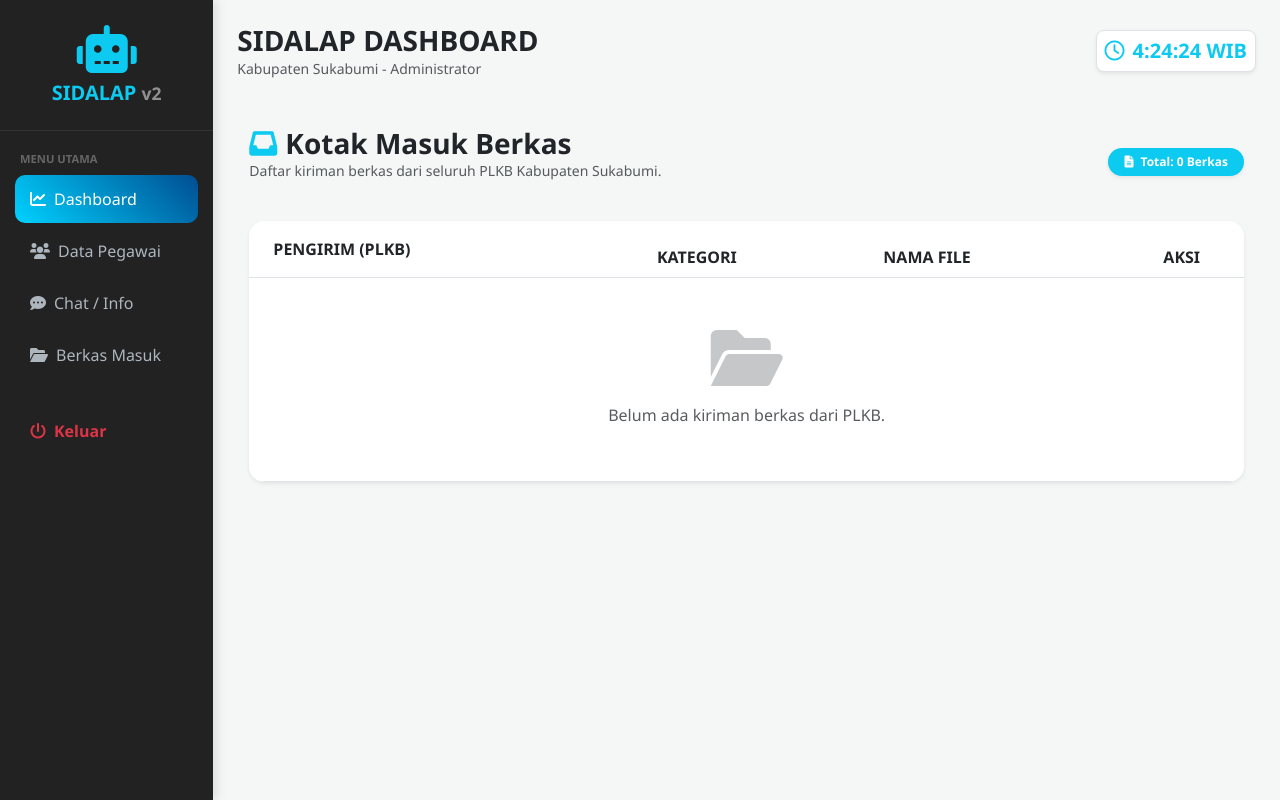
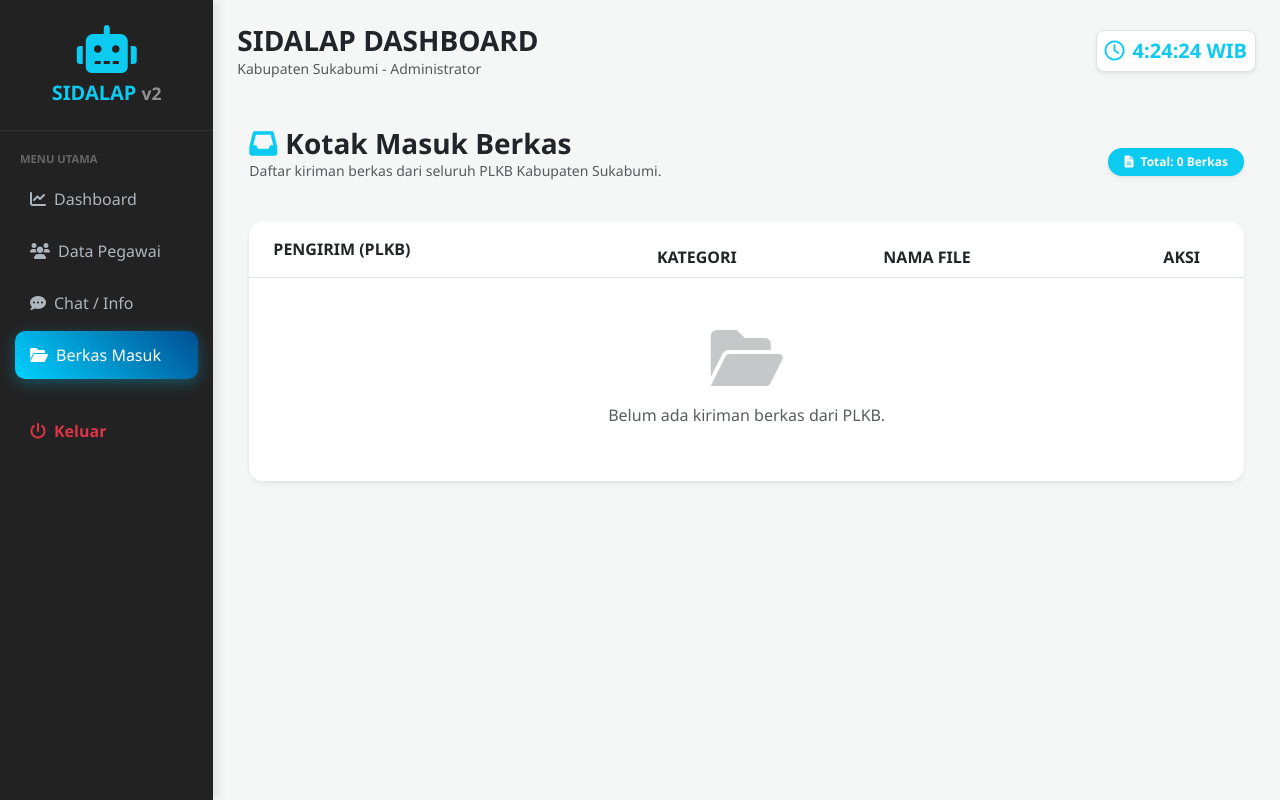
Before and after one commit to hamdanisaja007-star/HAMDANI, a Flask app: page /admin/berkas_masuk in a window 1280 px wide. Run offline with Flask 3, Linux system fonts and the light colour scheme; the visitor is signed in with stand-in values (Sample User, id 1); parts of the project's set-up code (start-up, migrations or seed data) failed here and were passed over.

Commit message:
Update index.html

```diff
--- a/templates/index.html
+++ b/templates/index.html
@@ -13,7 +13,7 @@
         .sidebar-header { padding: 25px 20px; text-align: center; border-bottom: 1px solid #333; }
         .nav-label { font-size: 0.7rem; font-weight: bold; color: #666; text-transform: uppercase; padding: 20px 20px 5px; }
         .nav-link { color: #adb5bd; transition: 0.3s; margin: 2px 15px; display: flex; align-items: center; padding: 12px 15px; text-decoration: none; border-radius: 10px; }
-        .nav-link:hover, .nav-link.active { color: white; background: linear-gradient(45deg, #00d2ff, #004e92); shadow: 0 4px 15px rgba(0, 210, 255, 0.3); }
+        .nav-link:hover, .nav-link.active { color: white; background: linear-gradient(45deg, #00d2ff, #004e92); box-shadow: 0 4px 15px rgba(0, 210, 255, 0.3); }
         .stat-card { transition: transform 0.2s; border: none; border-radius: 15px; }
         .stat-card:hover { transform: translateY(-5px); }
         .pointer { cursor: pointer; }
@@ -35,15 +35,15 @@
             <div class="nav-label">Menu Utama</div>
             <ul class="nav flex-column">
                 {% if session['user_role'] == 'admin' %}
-                    <li class="nav-item"><a class="nav-link active" href="/dashboard"><i class="fas fa-chart-line me-2"></i> Dashboard</a></li>
-                    <li class="nav-item"><a class="nav-link" href="/data_pegawai"><i class="fas fa-users me-2"></i> Data Pegawai</a></li>
-                    <li class="nav-item"><a class="nav-link" href="/chat_info"><i class="fas fa-comment-dots me-2"></i> Chat / Info</a></li>
-                    <li class="nav-item"><a class="nav-link" href="/admin/berkas_masuk"><i class="fas fa-folder-open me-2"></i> Berkas Masuk</a></li>
+                    <li class="nav-item"><a class="nav-link {{ 'active' if request.path == '/dashboard' }}" href="/dashboard"><i class="fas fa-chart-line me-2"></i> Dashboard</a></li>
+                    <li class="nav-item"><a class="nav-link {{ 'active' if request.path == '/data_pegawai' }}" href="/data_pegawai"><i class="fas fa-users me-2"></i> Data Pegawai</a></li>
+                    <li class="nav-item"><a class="nav-link {{ 'active' if request.path == '/chat_info' }}" href="/chat_info"><i class="fas fa-comment-dots me-2"></i> Chat / Info</a></li>
+                    <li class="nav-item"><a class="nav-link {{ 'active' if request.path == '/admin/berkas_masuk' }}" href="/admin/berkas_masuk"><i class="fas fa-folder-open me-2"></i> Berkas Masuk</a></li>
                 {% else %}
-                    <li class="nav-item"><a class="nav-link active" href="/dashboard"><i class="fas fa-home me-2"></i> Beranda</a></li>
-                    <li class="nav-item"><a class="nav-link" href="/profil"><i class="fas fa-user-circle me-2"></i> Profil Saya</a></li>
-                    <li class="nav-item"><a class="nav-link" href="/berkas_saya"><i class="fas fa-cloud-upload-alt me-2"></i> Upload Berkas</a></li>
-                    <li class="nav-item"><a class="nav-link" href="/chat_info"><i class="fas fa-comments me-2"></i> Chat / Info</a></li>
+                    <li class="nav-item"><a class="nav-link {{ 'active' if request.path == '/dashboard' }}" href="/dashboard"><i class="fas fa-home me-2"></i> Beranda</a></li>
+                    <li class="nav-item"><a class="nav-link {{ 'active' if request.path == '/profil' }}" href="/profil"><i class="fas fa-user-circle me-2"></i> Profil Saya</a></li>
+                    <li class="nav-item"><a class="nav-link {{ 'active' if request.path == '/upload_berkas' }}" href="/upload_berkas"><i class="fas fa-cloud-upload-alt me-2"></i> Upload Berkas</a></li>
+                    <li class="nav-item"><a class="nav-link {{ 'active' if request.path == '/chat_info' }}" href="/chat_info"><i class="fas fa-comments me-2"></i> Chat / Info</a></li>
                 {% endif %}
                 <li class="nav-item mt-4"><a class="nav-link text-danger fw-bold" href="/logout"><i class="fas fa-power-off me-2"></i> Keluar</a></li>
             </ul>
@@ -88,7 +88,7 @@
                                 <div class="bg-info text-white p-3 rounded-circle me-3"><i class="fas fa-users fa-2x"></i></div>
                                 <div>
                                     <h6 class="text-muted mb-0 small text-uppercase">Total Pegawai</h6>
-                                    <h3 class="fw-bold mb-0">{{ pegawai|length }}</h3>
+                                    <h3 class="fw-bold mb-0">{{ pegawai|length if pegawai else 0 }}</h3>
                                 </div>
                             </div>
                         </div>
@@ -100,7 +100,7 @@
                                 <div class="bg-warning text-white p-3 rounded-circle me-3"><i class="fas fa-medal fa-2x"></i></div>
                                 <div>
                                     <h6 class="text-muted mb-0 small text-uppercase">Naik Pangkat</h6>
-                                    <h3 class="fw-bold mb-0">{{ notif_pangkat|length }}</h3>
+                                    <h3 class="fw-bold mb-0">{{ notif_pangkat|length if notif_pangkat else 0 }}</h3>
                                     <small class="text-warning fw-bold">Klik untuk rincian</small>
                                 </div>
                             </div>
@@ -113,7 +113,7 @@
                                 <div class="bg-danger text-white p-3 rounded-circle me-3"><i class="fas fa-history fa-2x"></i></div>
                                 <div>
                                     <h6 class="text-muted mb-0 small text-uppercase">Jelang Pensiun</h6>
-                                    <h3 class="fw-bold mb-0">{{ notif_pensiun|length }}</h3>
+                                    <h3 class="fw-bold mb-0">{{ notif_pensiun|length if notif_pensiun else 0 }}</h3>
                                     <small class="text-danger fw-bold">Klik untuk rincian</small>
                                 </div>
                             </div>
@@ -130,11 +130,11 @@
                                     <h2 class="fw-bold text-dark mb-1">Halo, {{ user_now.nama }}!</h2>
                                     <p class="text-muted mb-2"><i class="fas fa-id-card me-2"></i>NIP: {{ user_now.nip }}</p>
                                     <div class="d-flex gap-2">
-                                        <span class="badge bg-info p-2 px-3 rounded-pill">{{ user_now.jabatan or 'Jabatan Belum Diisi' }}</span>
+                                        <span class="badge bg-info p-2 px-3 rounded-pill text-white">{{ user_now.jabatan or 'Jabatan Belum Diisi' }}</span>
                                         <span class="badge bg-dark p-2 px-3 rounded-pill">{{ user_now.pangkat_gol or '-' }}</span>
                                     </div>
                                 </div>
-                                <div class="col-md-4 border-start d-none d-md-block">
+                                <div class="col-md-4 border-start d-none d-md-block px-4">
                                     <p class="mb-1 small fw-bold text-muted">WILAYAH TUGAS:</p>
                                     <p class="mb-1"><i class="fas fa-map-marker-alt text-danger me-2"></i>Kec. {{ user_now.kecamatan or '-' }}</p>
                                     <p class="mb-0"><i class="fas fa-home text-success me-2"></i>Desa: {{ user_now.desa_binaan or '-' }}</p>
@@ -166,7 +166,7 @@
                                         <td><span class="badge bg-warning text-dark">Waktunya Usul</span></td>
                                     </tr>
                                     {% else %}
-                                    <tr><td colspan="4" class="text-center py-4 text-muted small">Tidak ada pegawai yang masuk periode naik pangkat bulan ini.</td></tr>
+                                    <tr><td colspan="4" class="text-center py-4 text-muted small">Tidak ada pegawai yang masuk periode naik pangkat.</td></tr>
                                     {% endfor %}
                                 </tbody>
                             </table>
@@ -177,7 +177,7 @@
                 <div class="collapse mb-4" id="collapsePensiun">
                     <div class="card border-0 shadow rounded-4 overflow-hidden">
                         <div class="card-header bg-danger text-white fw-bold py-3">
-                            <i class="fas fa-user-clock me-2"></i>Daftar Pegawai Jelang Pensiun (Umur 57-58)
+                            <i class="fas fa-user-clock me-2"></i>Daftar Pegawai Jelang Pensiun
                         </div>
                         <div class="table-responsive">
                             <table class="table table-hover mb-0 align-middle">
@@ -190,7 +190,7 @@
                                         <td class="fw-bold">{{ p.nama }}</td>
                                         <td>{{ p.nip }}</td>
                                         <td>{{ p.tgl_lahir }}</td>
-                                        <td><span class="badge bg-danger">Persiapan MPP</span></td>
+                                        <td><span class="badge bg-danger text-white">Persiapan MPP</span></td>
                                     </tr>
                                     {% else %}
                                     <tr><td colspan="4" class="text-center py-4 text-muted small">Tidak ada pegawai yang pensiun tahun ini.</td></tr>
@@ -211,7 +211,7 @@
                     <div class="d-flex gap-3">
                         <a href="/chat_info" class="btn btn-info fw-bold px-4 shadow text-white rounded-pill">PENGUMUMAN <i class="fas fa-bell ms-2"></i></a>
                         {% if session['user_role'] != 'admin' %}
-                        <a href="/berkas_saya" class="btn btn-outline-light fw-bold px-4 rounded-pill">KIRIM BERKAS <i class="fas fa-upload ms-2"></i></a>
+                        <a href="/upload_berkas" class="btn btn-outline-light fw-bold px-4 rounded-pill">KIRIM BERKAS <i class="fas fa-upload ms-2"></i></a>
                         {% endif %}
                     </div>
                 </div>
```
